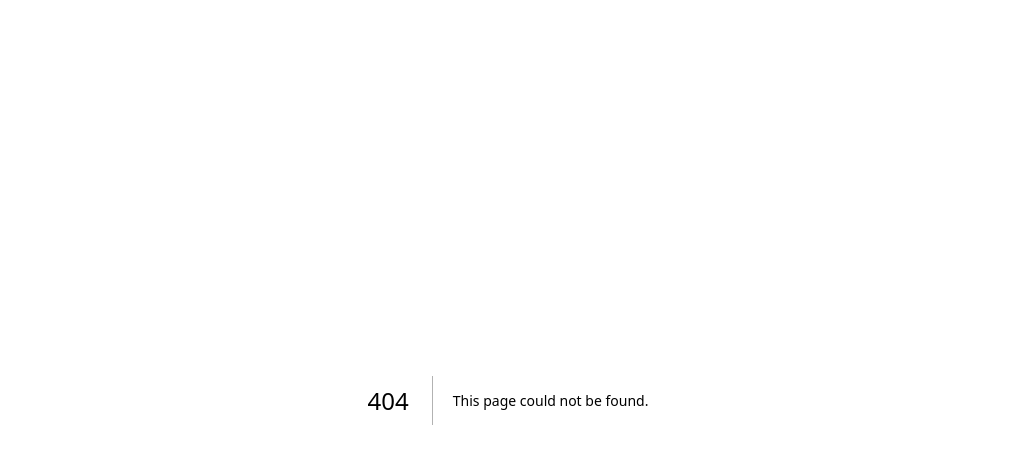
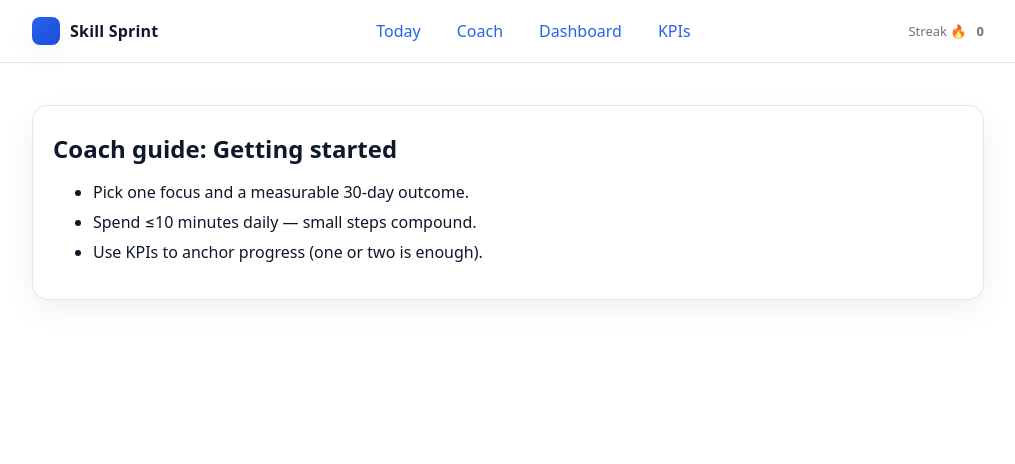
Before and after one commit to jammoody/skill-sprint, a Next.js app: page /learn in a window 1280 px wide. Before the commit this address had no page. Shown: the top 464 px of the page, without its empty margins (132-1147 px from the left). Built offline with nearby package versions, Linux system fonts and the light colour scheme.

Commit message:
Create learn.js

```diff
--- /dev/null
+++ b/pages/learn.js
@@ -0,0 +1,58 @@
+// pages/learn.js
+import { useRouter } from 'next/router';
+import Nav from '../components/Nav';
+
+const ARTICLES = {
+  'getting-started': {
+    title: 'Coach guide: Getting started',
+    body: [
+      'Pick one focus and a measurable 30-day outcome.',
+      'Spend ≤10 minutes daily — small steps compound.',
+      'Use KPIs to anchor progress (one or two is enough).'
+    ]
+  },
+  'email-segmentation': {
+    title: 'How to choose email segments',
+    body: [
+      'Start with intent: repeat buyers, browsed-abandoners, cart starters.',
+      'Size × impact: small but high-value segments can outperform broad lists.',
+      'Keep it simple: two segments you can action this week beat ten you never use.'
+    ]
+  },
+  'email-segmentation-examples': {
+    title: 'Segment examples that work',
+    body: [
+      'Repeat buyers (90d) → loyalty nudge with new-in or early access.',
+      'Browsed-abandoners (14d) → benefit-led reminder, not just a discount.',
+      'High AOV customers → premium bundles, concierge support, VIP perks.'
+    ]
+  },
+  'focus-ideas': {
+    title: 'What to focus on first',
+    body: [
+      'Tighten the top of funnel message → clearer value prop + CTA.',
+      'Fix the leakiest step (where do most drop off?).',
+      'Ship one test per week; keep what works.'
+    ]
+  }
+};
+
+export default function Learn(){
+  const { query } = useRouter();
+  const topic = String(query.topic||'getting-started');
+  const art = ARTICLES[topic] || ARTICLES['getting-started'];
+
+  return (
+    <>
+      <Nav active="learn" />
+      <main className="container">
+        <div className="card" style={{marginTop:18}}>
+          <h2 style={{margin:'6px 0 8px 0'}}>{art.title}</h2>
+          <ul className="list">
+            {art.body.map((b,i)=><li key={i} style={{margin:'8px 0'}}>{b}</li>)}
+          </ul>
+        </div>
+      </main>
+    </>
+  );
+}
```
